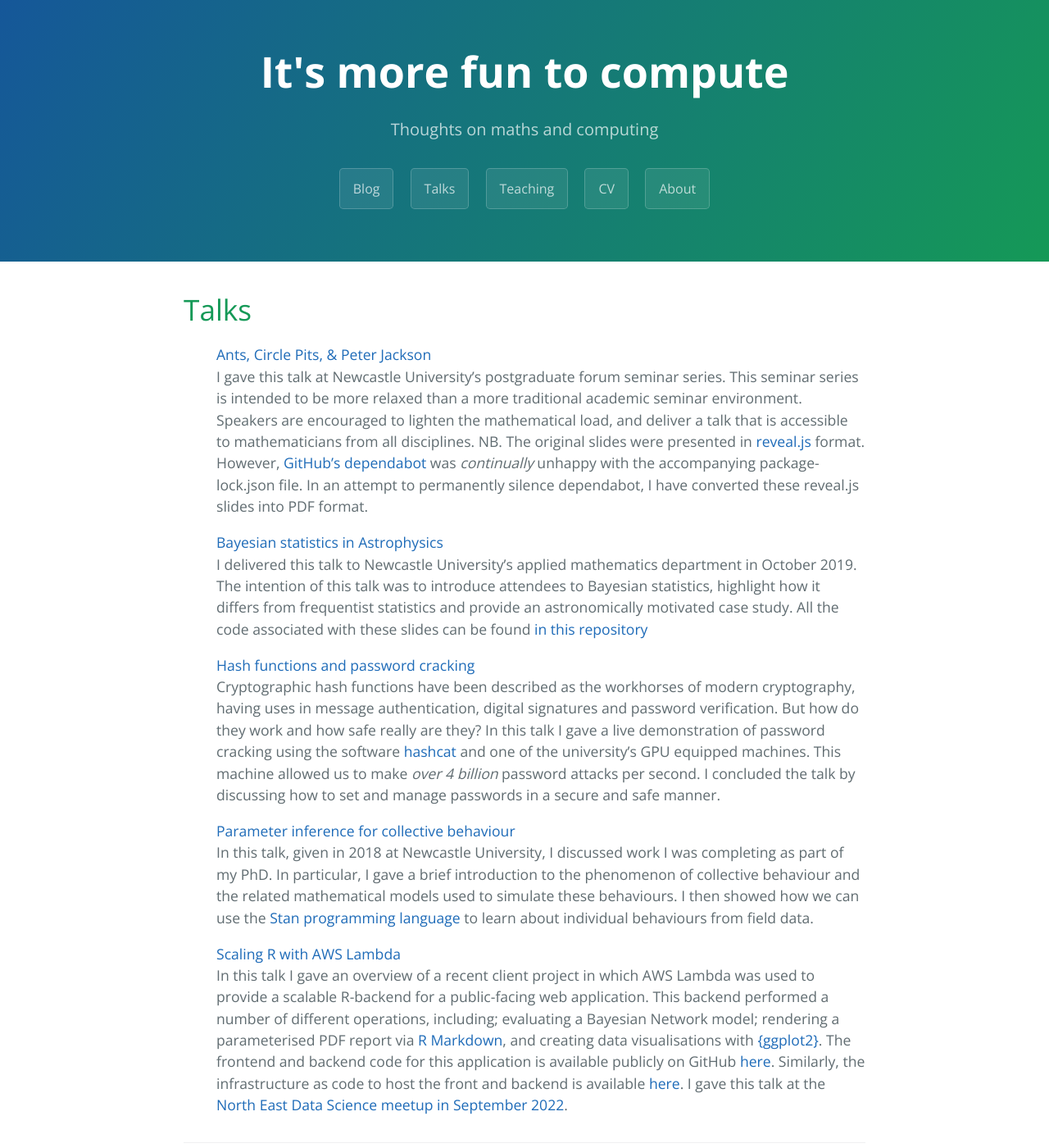
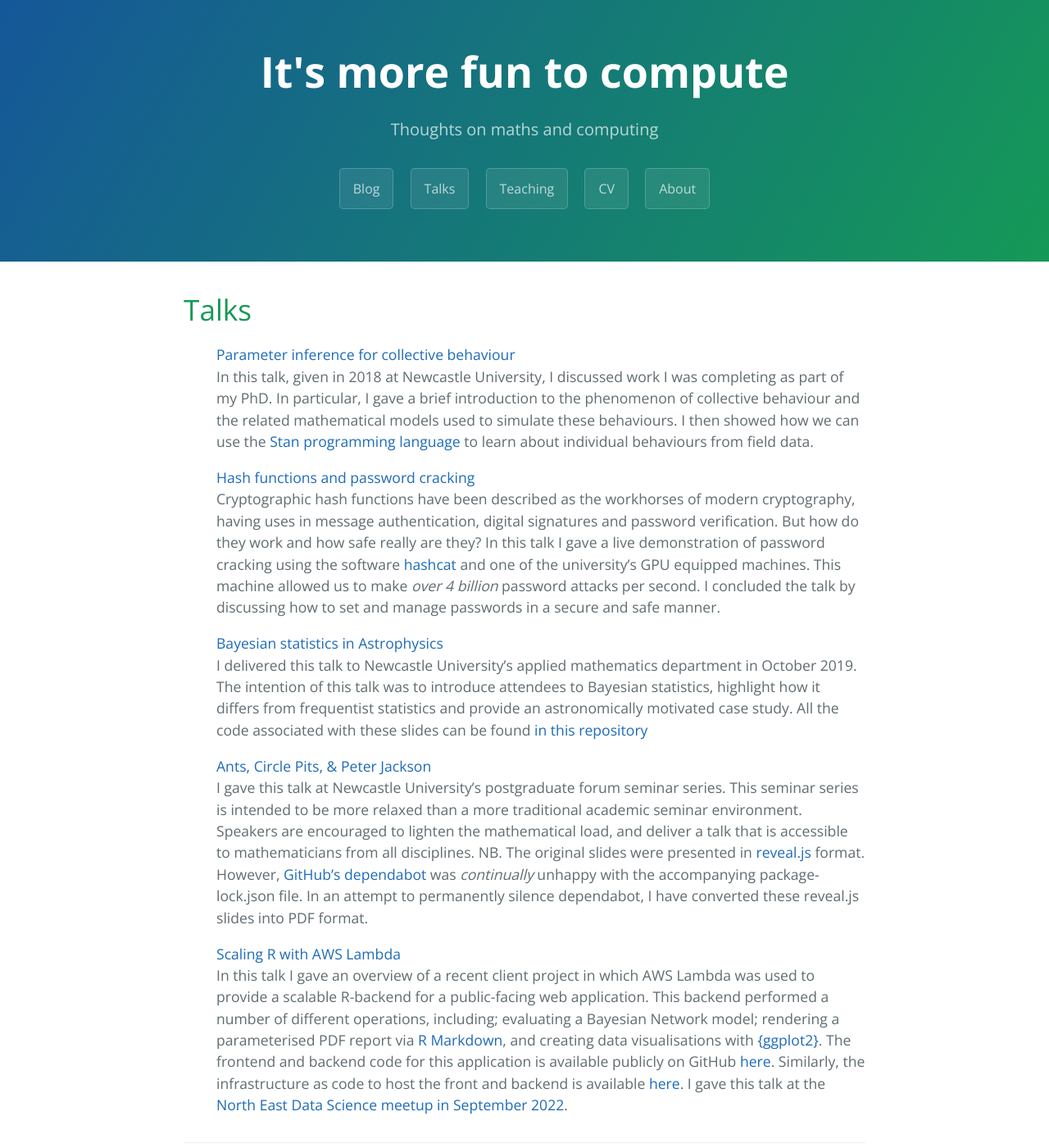
Before and after one commit to jwalton3141/jwalton3141.github.io, a Jekyll site: the page built from talks.html, in a window 1280 px wide and 1400 px high. Shown: the whole window at 82% size. Built offline with Jekyll 4.4.1, drawn with Linux system fonts in a browser that asks for light colours.

Commit message:
feat(talks): Don't sort talks by title

```diff
--- a/talks.html
+++ b/talks.html
@@ -8,7 +8,7 @@ image: https://jwalton3141.github.io/assets/background.png
   <h1>Talks</h1>
 
   <ul class="talks", style="list-style-type:none">
-    {% assign ordered_talks = site.talks | sort:"title" %}
+    {% assign ordered_talks = site.talks %}
     {% for talk in ordered_talks %}
       <li><a href="{{ site.baseurl }}{{ talk.slides }}">{{ talk.title }}</a></li>
 
```
